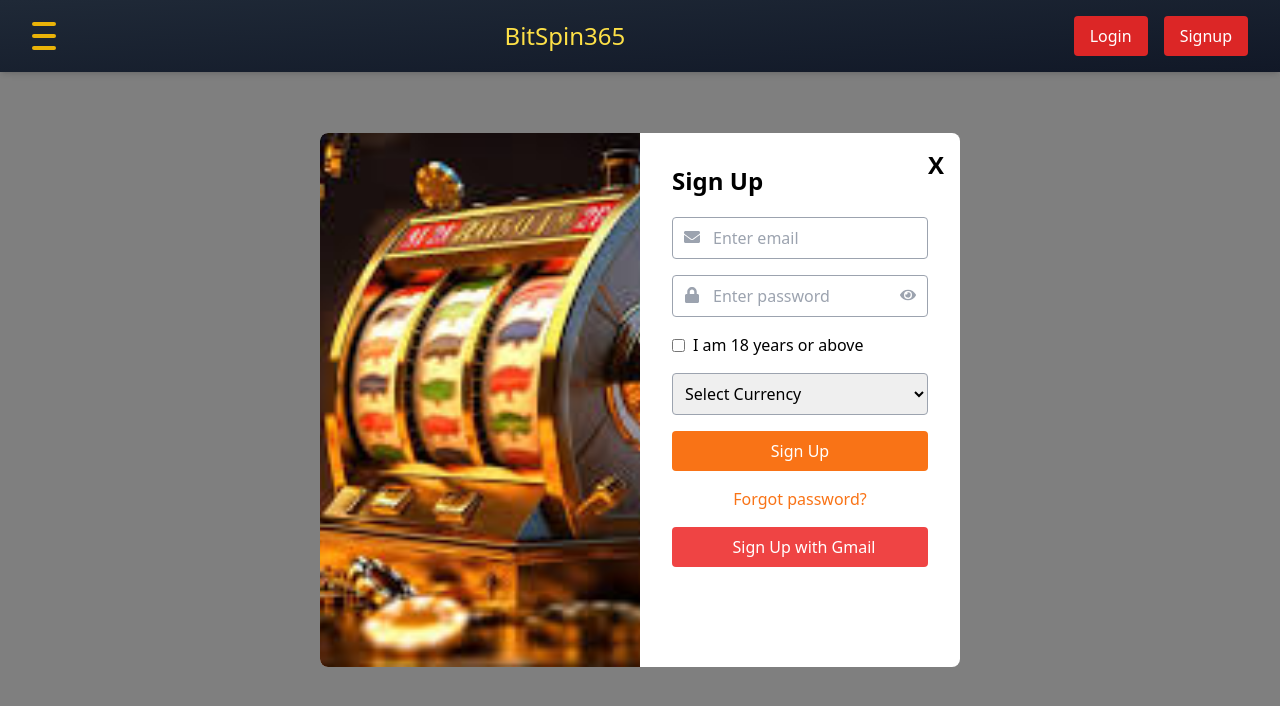
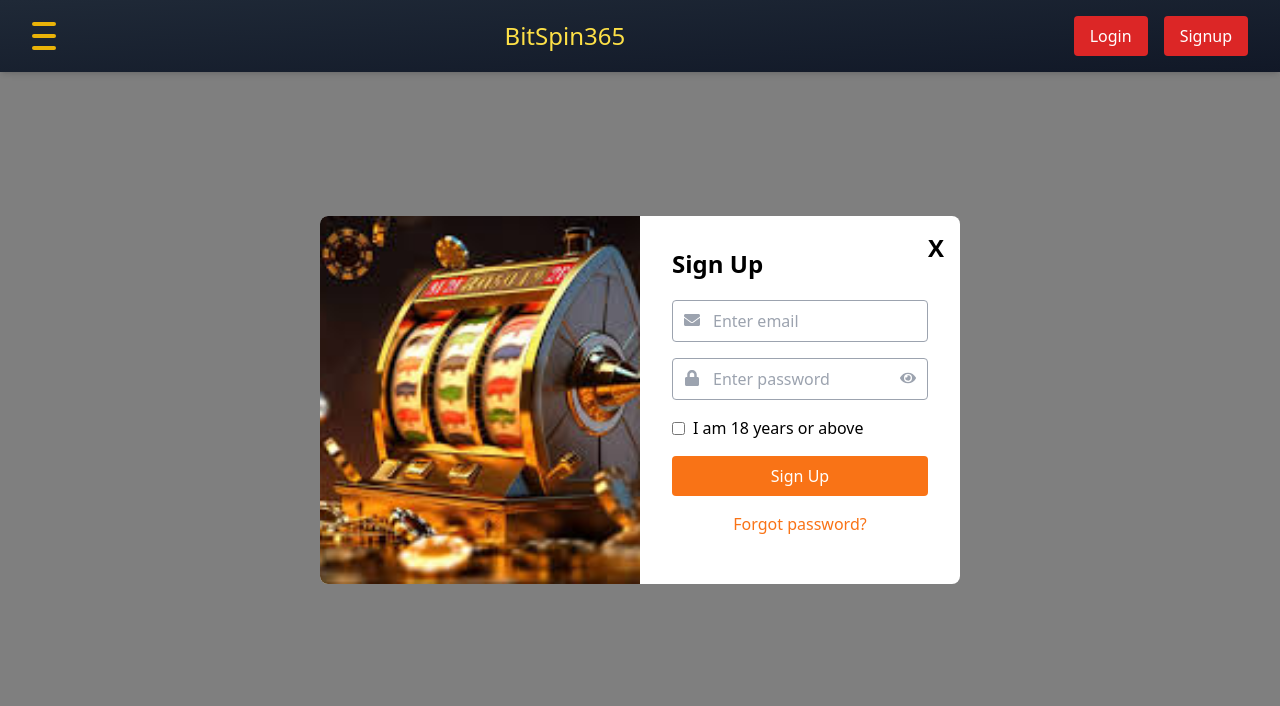
Before and after one commit to 1anshu-stack/bitSpin365, a React (Vite) app: page /signup in a window 1280 px wide. Shown: the top 706 px of the page. Built offline with nearby package versions, Linux system fonts and the light colour scheme.

Commit message:
validation,API fetching functionality added

```diff
--- a/src/component/Signup.jsx
+++ b/src/component/Signup.jsx
@@ -1,5 +1,5 @@
 import React, { useState, useRef, useEffect } from 'react';
-import { FaEnvelope, FaLock, FaEye, FaEyeSlash } from 'react-icons/fa'; // Import icons
+import { FaEnvelope, FaLock, FaEye, FaEyeSlash } from 'react-icons/fa';
 import casino from "../assets/casino.jpeg";
 
 const Signup = ({ onClose }) => {
@@ -11,7 +11,9 @@ const Signup = ({ onClose }) => {
     });
     const [errors, setErrors] = useState({});
     const [showExitConfirmation, setShowExitConfirmation] = useState(false);
-    const [passwordVisible, setPasswordVisible] = useState(false); // State for password visibility
+    const [passwordVisible, setPasswordVisible] = useState(false);
+    const [success, setSuccess] = useState(false); // Success state
+    const [errorMessage, setErrorMessage] = useState(''); // Error message state
     const modalRef = useRef(null);
     const formRef = useRef(null);
 
@@ -37,24 +39,105 @@ const Signup = ({ onClose }) => {
         }));
     };
 
+    const validateEmail = (email) => {
+        const regex = /^[^\s@]+@[^\s@]+\.[^\s@]+$/;
+        return regex.test(email);
+    };
+
     const validatePassword = (password) => {
         const regex = /^(?=.*[a-z])(?=.*[A-Z])(?=.*\d)(?=.*[@$!%*?&])[A-Za-z\d@$!%*?&]{8,}$/;
         return regex.test(password);
     };
 
-    const handleSubmit = (e) => {
-        e.preventDefault();
+    const validateCheckbox = () => {
+        if (!formData.is18OrAbove) {
+            setErrors(prevErrors => ({
+                ...prevErrors,
+                is18OrAbove: 'You must be 18 years or older to sign up.'
+            }));
+            return false;
+        } else {
+            setErrors(prevErrors => ({
+                ...prevErrors,
+                is18OrAbove: '' // Clear error if checkbox is checked
+            }));
+            return true;
+        }
+    };
+
+    const handleBlur = (e) => {
+        const { name, value } = e.target;
+        let error = {};
+
+        if (name === 'email') {
+            if (!validateEmail(value)) {
+                error.email = 'Invalid email format';
+            } else {
+                error.email = ''; // Clear error if email is valid
+            }
+        } else if (name === 'password') {
+            if (!validatePassword(value)) {
+                error.password = 'Password must be at least 8 characters long, contain at least one uppercase letter, one digit, and one special character.';
+            } else {
+                error.password = ''; // Clear error if password is valid
+            }
+        }else if (name === 'is18OrAbove') {
+            if (!checked) {
+                error.is18OrAbove = 'You must be 18 years or older to sign up.';
+            } else {
+                error.is18OrAbove = ''; // Clear error if checkbox is checked
+            }
+        }
+
+        setErrors(prevErrors => ({
+            ...prevErrors,
+            ...error
+        }));
+    };
+
+    const handleSubmit = async (e) => {
+        e.preventDefault(); // Prevent page reload
         const errors = {};
+
+        if (!validateEmail(formData.email)) {
+            errors.email = 'Invalid email format';
+        }
 
         if (!validatePassword(formData.password)) {
             errors.password = 'Password must be at least 8 characters long, contain at least one uppercase letter, one digit, and one special character.';
         }
 
+        if (!validateCheckbox()) {
+            errors.is18OrAbove = 'You must be 18 years or older to sign up.';
+        }
+
         if (Object.keys(errors).length > 0) {
             setErrors(errors);
-        } else {
-            console.log('Signup form submitted:', formData);
-            onClose();
+            return;
+        }
+
+        try {
+            // Send form data to the server (API call)
+            const response = await fetch('/api/signup', {
+                method: 'POST',
+                headers: {
+                    'Content-Type': 'application/json',
+                },
+                body: JSON.stringify(formData),
+            });
+            const result = await response.json();
+
+            if (response.ok) {
+                setSuccess(true); // Assuming signup is successful
+                setErrorMessage(''); // Clear any errors
+                // Optionally handle success response (e.g., redirect, etc.)
+            } else {
+                setErrorMessage(result.message || 'An error occurred during signup. Please try again later.');
+                setSuccess(false);
+            }
+        } catch (err) {
+            setErrorMessage('An error occurred during signup. Please try again later.');
+            setSuccess(false);
         }
     };
 
@@ -65,15 +148,15 @@ const Signup = ({ onClose }) => {
     return (
         <>
             <div className="fixed inset-0 bg-black bg-opacity-50 flex justify-center items-center z-10">
-                <div ref={modalRef} className="bg-white rounded-lg overflow-hidden w-3/4 md:w-1/2 h-3/4 md:h-2/3 relative flex">
-                    <div className="flex-shrink-0 w-1/2 relative">
+                <div ref={modalRef} className="bg-white rounded-lg overflow-hidden w-11/12 sm:w-3/4 md:w-1/2 h-auto max-h-full relative flex flex-col md:flex-row">
+                    <div className="flex-shrink-0 w-full md:w-1/2 relative h-40 md:h-auto">
                         <img src={casino} alt="Casino background" className="w-full h-full object-cover" />
                     </div>
-                    <form ref={formRef} className="w-full md:w-1/2 p-8 flex flex-col overflow-y-auto" onSubmit={handleSubmit}>
+                    <form ref={formRef} className="w-full p-6 md:p-8 flex flex-col overflow-y-auto" onSubmit={handleSubmit}>
                         <button type="button" className="absolute top-4 right-4 text-2xl font-bold z-20" onClick={() => setShowExitConfirmation(true)}>
                             X
                         </button>
-                        <h2 className="text-2xl font-bold mb-5">Sign Up</h2>
+                        <h2 className="text-xl md:text-2xl font-bold mb-5">Sign Up</h2>
                         <div className="relative mb-4">
                             <FaEnvelope className="absolute top-3 left-3 text-gray-400" />
                             <input
@@ -81,9 +164,11 @@ const Signup = ({ onClose }) => {
                                 name="email"
                                 value={formData.email}
                                 onChange={handleChange}
+                                onBlur={handleBlur}
                                 placeholder="Enter email"
                                 className="pl-10 p-2 border border-gray-400 rounded w-full"
                             />
+                            {errors.email && <p className="text-red-500 text-sm mt-1">{errors.email}</p>}
                         </div>
                         <div className="relative mb-4">
                             <FaLock className="absolute top-3 left-3 text-gray-400" />
@@ -92,6 +177,7 @@ const Signup = ({ onClose }) => {
                                 name="password"
                                 value={formData.password}
                                 onChange={handleChange}
+                                onBlur={handleBlur}
                                 placeholder="Enter password"
                                 className="pl-10 p-2 border border-gray-400 rounded w-full"
                             />
@@ -102,49 +188,33 @@ const Signup = ({ onClose }) => {
                             >
                                 {passwordVisible ? <FaEyeSlash className="text-gray-400" /> : <FaEye className="text-gray-400" />}
                             </button>
+                            {errors.password && <p className="text-red-500 text-sm mt-1">{errors.password}</p>}
                         </div>
-                        {errors.password && <p className="text-red-500 mb-4 text-sm">{errors.password}</p>}
                         <label className="flex items-center mb-4">
                             <input
                                 type="checkbox"
                                 name="is18OrAbove"
                                 checked={formData.is18OrAbove}
                                 onChange={handleChange}
+                                onBlur={validateCheckbox}
                                 className="mr-2"
                             />
                             I am 18 years or above
                         </label>
-                        <select
-                            name="currency"
-                            value={formData.currency}
-                            onChange={handleChange}
-                            className="p-2 mb-4 border border-gray-400 rounded"
-                        >
-                            <option value="">Select Currency</option>
-                            <option value="USD">USD</option>
-                            <option value="EUR">EUR</option>
-                            <option value="GBP">GBP</option>
-                            <option value="INR">INR</option>
-                            <option value="JPY">JPY</option>
-                            <option value="AUD">AUD</option>
-                            <option value="CAD">CAD</option>
-                        </select>
+                        {errors.is18OrAbove && <p className="text-red-500 text-sm mt-1">{errors.is18OrAbove}</p>}
                         <button type="submit" className="bg-orange-500 text-white p-2 rounded mb-4">
                             Sign Up
                         </button>
                         <a href="/forgot-password" className="text-orange-500 text-center mb-4">
                             Forgot password?
                         </a>
-                        <button className="bg-red-500 text-white p-2 rounded flex items-center justify-center">
-                            <i className="fa fa-google mr-2"></i> Sign Up with Gmail
-                        </button>
                     </form>
                 </div>
             </div>
 
             {showExitConfirmation && (
                 <div className="fixed inset-0 bg-black bg-opacity-70 flex justify-center items-center z-20">
-                    <div className="bg-white rounded-lg p-5 w-3/4 md:w-1/2 max-w-md relative">
+                    <div className="bg-white rounded-lg p-5 w-11/12 sm:w-3/4 md:w-1/2 max-w-md relative">
                         <p className="text-lg mb-2">Are you sure you want to exit?</p>
                         <p className="mb-4">Don’t miss out on the high stakes and big wins at our casino!</p>
                         <div className="flex justify-end space-x-4">
@@ -164,6 +234,35 @@ const Signup = ({ onClose }) => {
                     </div>
                 </div>
             )}
+
+            {success && (
+                <div className="fixed inset-0 flex items-center justify-center z-50 bg-black bg-opacity-50">
+                    <div className="bg-white p-6 rounded-lg shadow-lg">
+                        <h2 className="text-2xl font-semibold text-green-600 mb-4">Signup Successful!</h2>
+                        <button
+                            onClick={onClose}
+                            className="px-4 py-2 bg-red-600 text-white rounded hover:bg-red-500"
+                        >
+                            Close
+                        </button>
+                    </div>
+                </div>
+            )}
+
+            {errorMessage && (
+                <div className="fixed inset-0 flex items-center justify-center z-50 bg-black bg-opacity-50">
+                    <div className="bg-white p-6 rounded-lg shadow-lg">
+                        <h2 className="text-2xl font-semibold text-red-600 mb-4">Signup Error</h2>
+                        <p className="mb-4">{errorMessage}</p>
+                        <button
+                            onClick={() => setErrorMessage('')}
+                            className="px-4 py-2 bg-red-600 text-white rounded hover:bg-red-500"
+                        >
+                            Close
+                        </button>
+                    </div>
+                </div>
+            )}
         </>
     );
 };
```
Also changed, not shown: src/component/LandingPage.jsx (+2 -30 lines).
